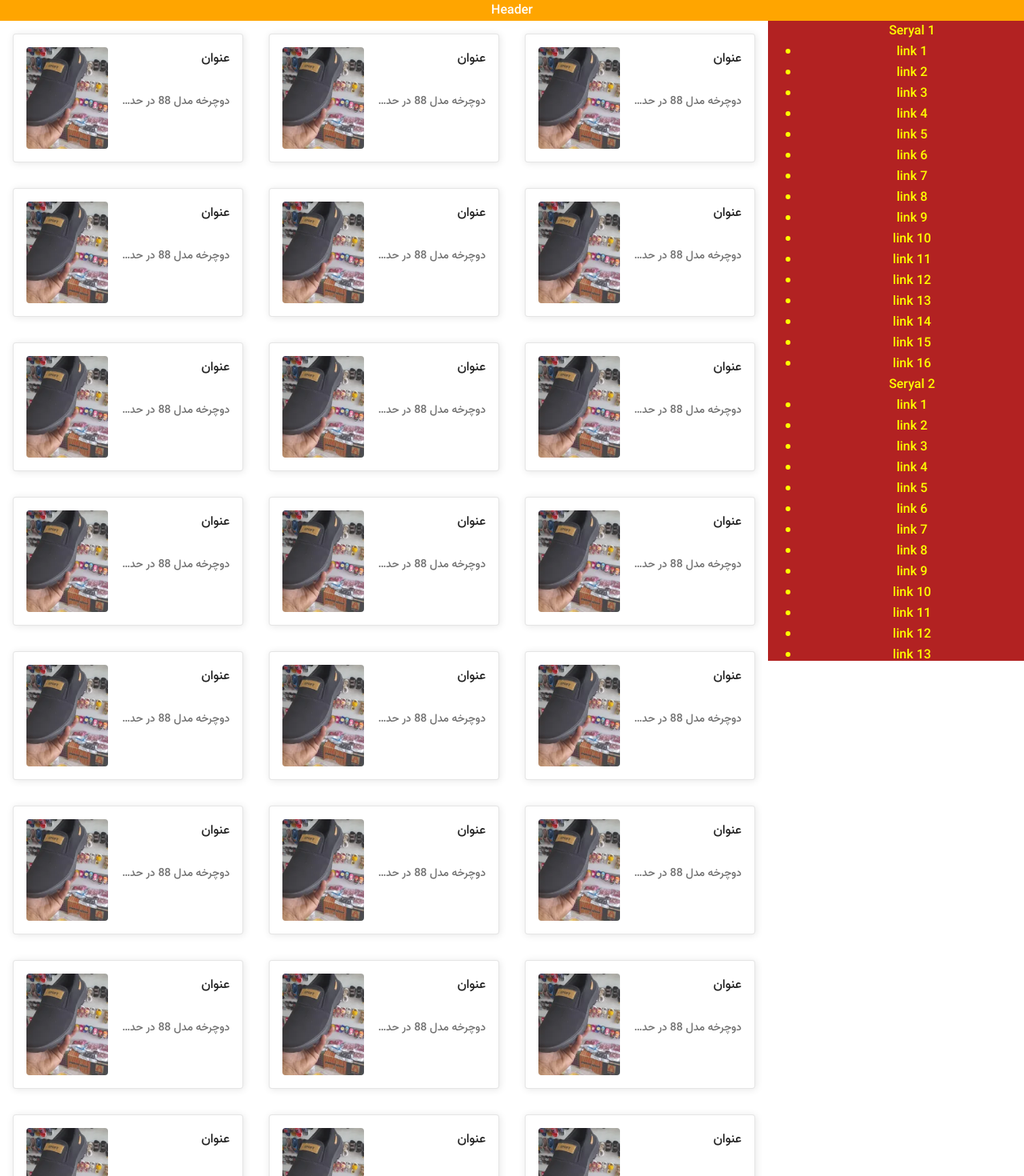
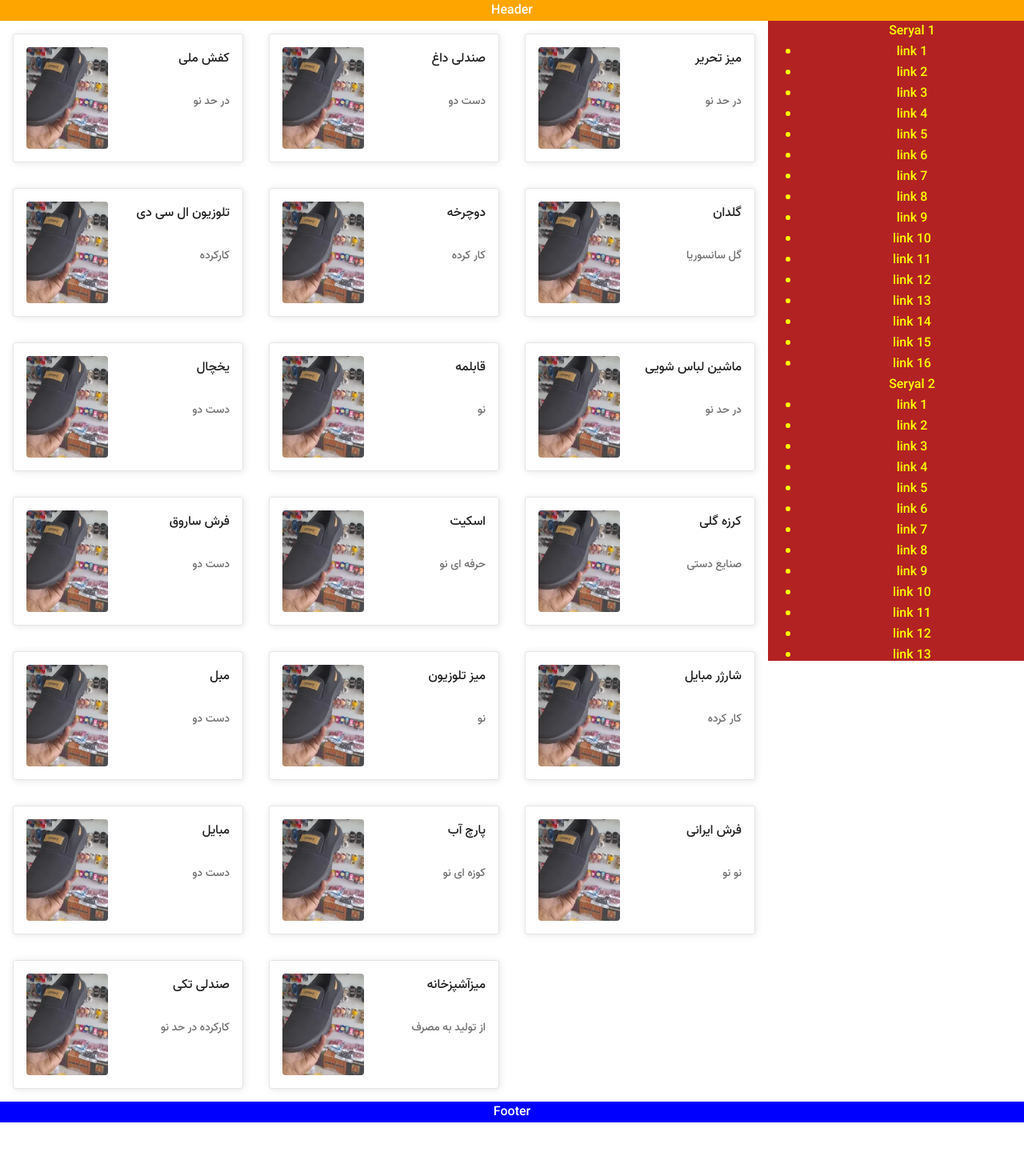
Before and after one commit to rezanikafarin700/hezaritem, a React (Create React App) app: page / in a window 1280 px wide. Shown: the top 1470 px of the page at 80% size. After the commit the page ends 1403 px from the top, so only its background shows below. Built offline with nearby package versions, Linux system fonts and the light colour scheme.

Commit message:
create data file

```diff
--- a/src/components/item/Item.jsx
+++ b/src/components/item/Item.jsx
@@ -7,10 +7,10 @@ class Item extends Component{
             <div className='item'>
                 <div className='item__ratio'></div>
                 <div className='item__text'>
-                    <div className='item__text--title'>عنوان</div>
-                    <div className='item__text--description'>دوچرخه مدل 88 در حد نو</div>
+                    <div className='item__text--title'>{this.props.data.title}</div>
+                    <div className='item__text--description'>{this.props.data.text}</div>
                 </div>
-                <div className='item__image'></div>
+                <div className='item__image' style={ {backgroundImage : `url(${this.props.data.image})`} }></div>
             </div>
         )
     }
--- a/src/components/item/item.scss
+++ b/src/components/item/item.scss
@@ -56,7 +56,6 @@
   &__image {
     border-radius: 4px;
     flex: 0 0 40%;
-    background : url(./image.webp) ;
     background-position: center;
     background-size: cover;
   }
--- a/src/components/main/Main.jsx
+++ b/src/components/main/Main.jsx
@@ -1,10 +1,14 @@
 import { Component } from "react";
 import Sidebar from "../sidebar/Sidebar";
 import Item from "../item/Item";
+import { getAllData } from '../../data/data';
 import "./main.scss";
 
 class Main extends Component {
+  state = { data : getAllData()}
   render() {
+    console.log(this.state.data);
+
     return (
       <div className="main">
         <div className="main__sidebar">
@@ -12,34 +16,7 @@ class Main extends Component {
         </div>
 
         <div className="main__items">
-        <Item/>
-        <Item/>
-        <Item/>
-        <Item/>
-        <Item/>
-        <Item/>
-        <Item/>
-        <Item/>
-        <Item/>
-        <Item/>
-        <Item/>
-        <Item/>
-        <Item/>
-        <Item/>
-        <Item/>
-        <Item/>
-        <Item/>
-        <Item/>
-        <Item/>
-        <Item/>
-        <Item/>
-        <Item/>
-        <Item/>
-        <Item/>
-        <Item/>
-        <Item/>
-        <Item/>
-
+          {this.state.data.map((d,index) => (<Item key={index} data={d}/>))}
         </div>
       </div>
     );
--- /dev/null
+++ b/src/data/data.js
@@ -0,0 +1,31 @@
+const data = [
+    {id : 1,title : 'کفش ملی',text : 'در حد نو',price : '200000',image : '/images/image.webp'},
+    {id : 2,title : 'صندلی داغ',text : 'دست دو ', price : '3000000', image : '/images/image.webp'},
+    {id : 3,title : 'میز تحریر',text : 'در حد نو', price : '4000000', image : '/images/image.webp' },
+    {id : 4,title : 'تلوزیون ال سی دی',text : 'کارکرده', price : '6000000', image : '/images/image.webp'},
+    {id : 5,title : 'دوچرخه',text : 'کار کرده', price : '10000000', image : '/images/image.webp'},
+    {id : 6,title : 'گلدان ',text : 'گل سانسوریا', price : '500000', image : '/images/image.webp'},
+    {id : 7,title : 'یخچال',text : 'دست دو', price : '5000000', image : '/images/image.webp'},
+    {id : 8,title : 'قابلمه',text : 'نو ', price : '400000', image : '/images/image.webp'},
+    {id : 9,title : 'ماشین لباس شویی',text : 'در حد نو', price : '4500000', image : '/images/image.webp'},
+    {id : 10,title : 'فرش ساروق',text : 'دست دو', price : '6400000', image : '/images/image.webp'},
+    {id : 11,title : 'اسکیت',text : 'حرفه ای نو', price : '5900000', image : '/images/image.webp'},
+    {id : 12,title : 'کرزه گلی',text : 'صنایع دستی', price : '90000', image : '/images/image.webp'},
+    {id : 13,title : 'مبل',text : 'دست دو', price : '7000', image : '/images/image.webp'},
+    {id : 14,title : 'میز تلوزیون',text : 'نو', price : '5500000', image : '/images/image.webp'},
+    {id : 15,title : 'شارژر مبایل',text : 'کار کرده', price : '40000', image : '/images/image.webp'},
+    {id : 16,title : 'مبایل',text : 'دست دو', price : '770000', image : '/images/image.webp'},
+    {id : 17,title : 'پارچ آب',text : 'کوزه ای نو', price : '340000', image : '/images/image.webp'},
+    {id : 18,title : 'فرش ایرانی',text : 'نو نو', price : '3220000', image : '/images/image.webp'},
+    {id : 19,title : 'صندلی تکی',text : 'کارکرده در حد نو', price : '1200000', image : '/images/image.webp'},
+    {id : 20,title : 'میزآشپزخانه ',text : 'از تولید به مصرف', price : '7800000', image : '/images/image.webp'},
+];
+
+export const getAllData = () =>{
+    return data;
+};
+
+export const findData = (id) => {
+    return data.find(d => d.id === id );
+
+}
```
Also changed, not shown: public/images/image.webp (renamed from src/components/item/image.webp).
